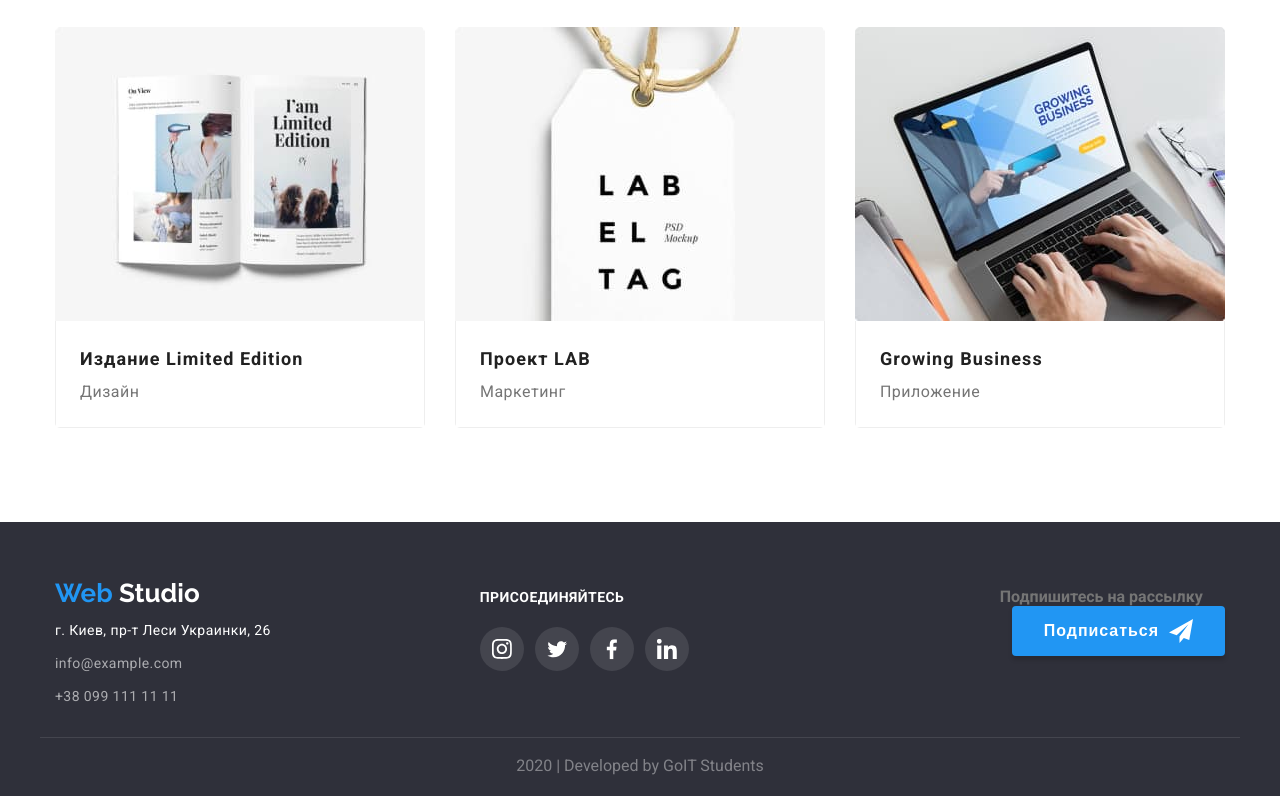
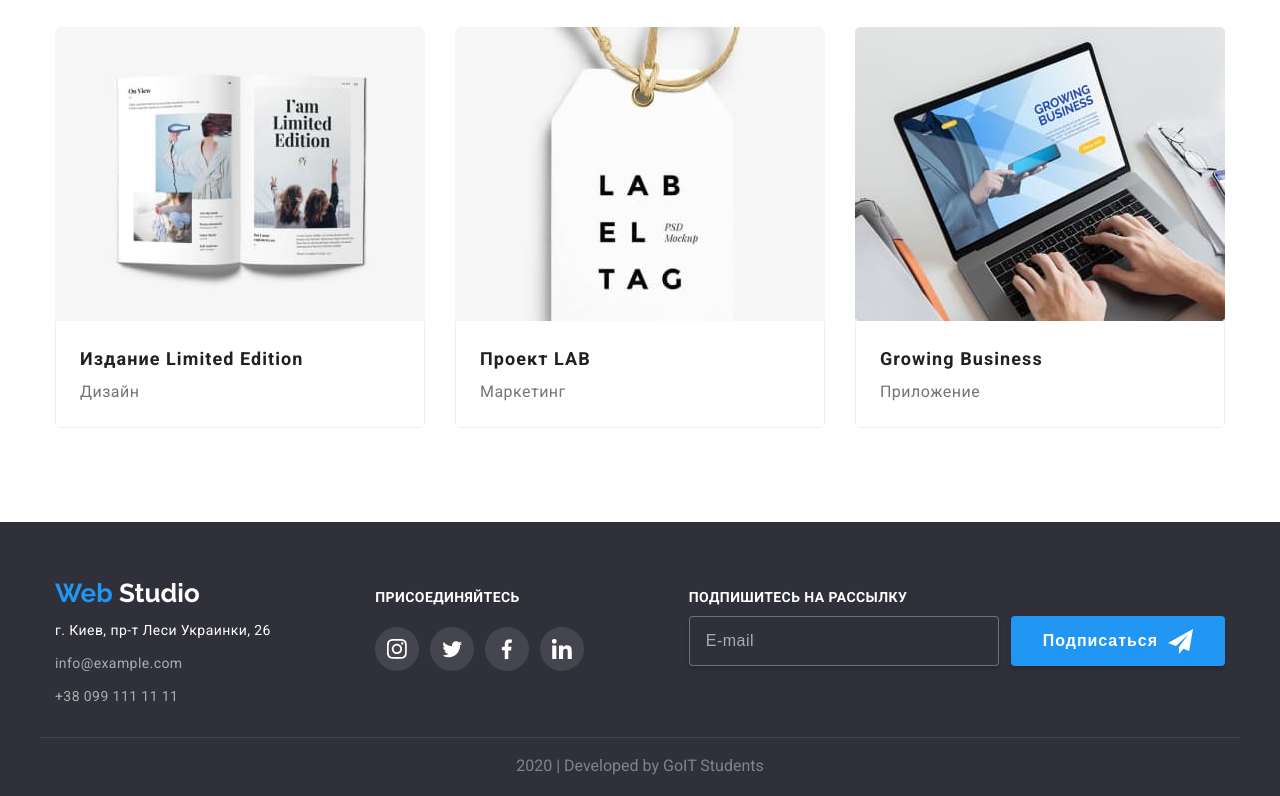
Before and after one commit to Anton-Sakharov-hub/goit-markup-hw-06, a plain HTML site: page portflio.html in a window 1280 px wide. Shown: the part 1106-1902 px from the top of the page. Drawn offline with Linux system fonts and the light colour scheme.

Commit message:
меняет анимацию появления модального окна

```diff
--- a/css/main.css
+++ b/css/main.css
@@ -898,15 +898,21 @@ svg:focus {
   height: 100%;
   background-color: rgba(0, 0, 0, 0.2);
   z-index: 100;
+
+  opacity: 1;
+
+  transition: opacity 250ms cubic-bezier(0.4, 0, 0.2, 1),
+    transform 250ms cubic-bezier(0.4, 0, 0.2, 1);
 }
 
 .backdrop.is-hidden {
   opacity: 0;
   pointer-events: none;
+  transform: scale(1.2);
 }
 
 .backdrop.is-hidden .form {
-  transform: translate(-50%, -50%) scale(1.1);
+  transform: translate(-50%, -50%) scale(1.2);
   opacity: 0;
 }
 
@@ -1013,7 +1019,6 @@ svg:focus {
   display: flex;
   align-items: center;
   margin-bottom: 30px;
-  outline: 1px solid black;
 
   line-height: 1.71;
   letter-spacing: 0.03em;
@@ -1027,7 +1032,7 @@ svg:focus {
   color: var(--accent-color);
 }
 
-/* .checkbox {
+.checkbox {
   position: absolute;
   width: 1px;
   height: 1px;
@@ -1036,7 +1041,7 @@ svg:focus {
   padding: 0px;
   clip: rect(0 0 0 0);
   overflow: hidden;
-} */
+}
 
 .checkbox-icon {
   margin-right: 8px;
@@ -1045,7 +1050,7 @@ svg:focus {
   border-radius: 2px;
   fill: transparent;
   cursor: pointer;
-  background-size: contain;
+  /* background-size: contain; */
 
   /* transition: background-color 250ms cubic-bezier(0.4, 0, 0.2, 1); */
 }
@@ -1053,9 +1058,9 @@ svg:focus {
 .checkbox:checked + .checkbox-icon {
   background-origin: border-box;
   background-color: var(--accent-color);
-  border-color: transparent;
+  /* border-color: transparent; */
   fill: #fff;
-  /* border: none; */
+  border: none;
 }
 
 /* .checkbox:checked + .checkbox-icon > use {
--- a/portflio.html
+++ b/portflio.html
@@ -289,7 +289,7 @@
             <p class="footer-number">+38 099 111 11 11</p>
           </address>
         </div>
-        <div class="footer-call-cntr">
+        <div class="footer-call-container">
           <b class="footer-call">присоединяйтесь</b>
           <ul class="footer-social-networks ut-list">
             <li>
@@ -346,14 +346,25 @@
             </li>
           </ul>
         </div>
-        <div class="mailling-cntr">
-          <b class="mailling">Подпишитесь на рассылку</b>
-          <button class="mailling-button">
-            Подписаться
-            <svg class="icon-send" width="24" height="24">
-              <use href="./images-web-studio/sprite.svg#icon-send"></use>
-            </svg>
-          </button>
+        <div class="mailling-container">
+          <label class="mailling-label" for="mailling-form"
+            >Подпишитесь на рассылку</label
+          >
+          <div class="mailling-form-wrap">
+            <input
+              class="mailling-form"
+              type="email"
+              name="email"
+              id="mailling-form"
+              placeholder="E-mail"
+            />
+            <button class="mailling-button">
+              Подписаться
+              <svg class="icon-send" width="25" height="25">
+                <use href="./images-web-studio/sprite.svg#icon-send"></use>
+              </svg>
+            </button>
+          </div>
         </div>
       </div>
       <div class="copyrights-container">
```
